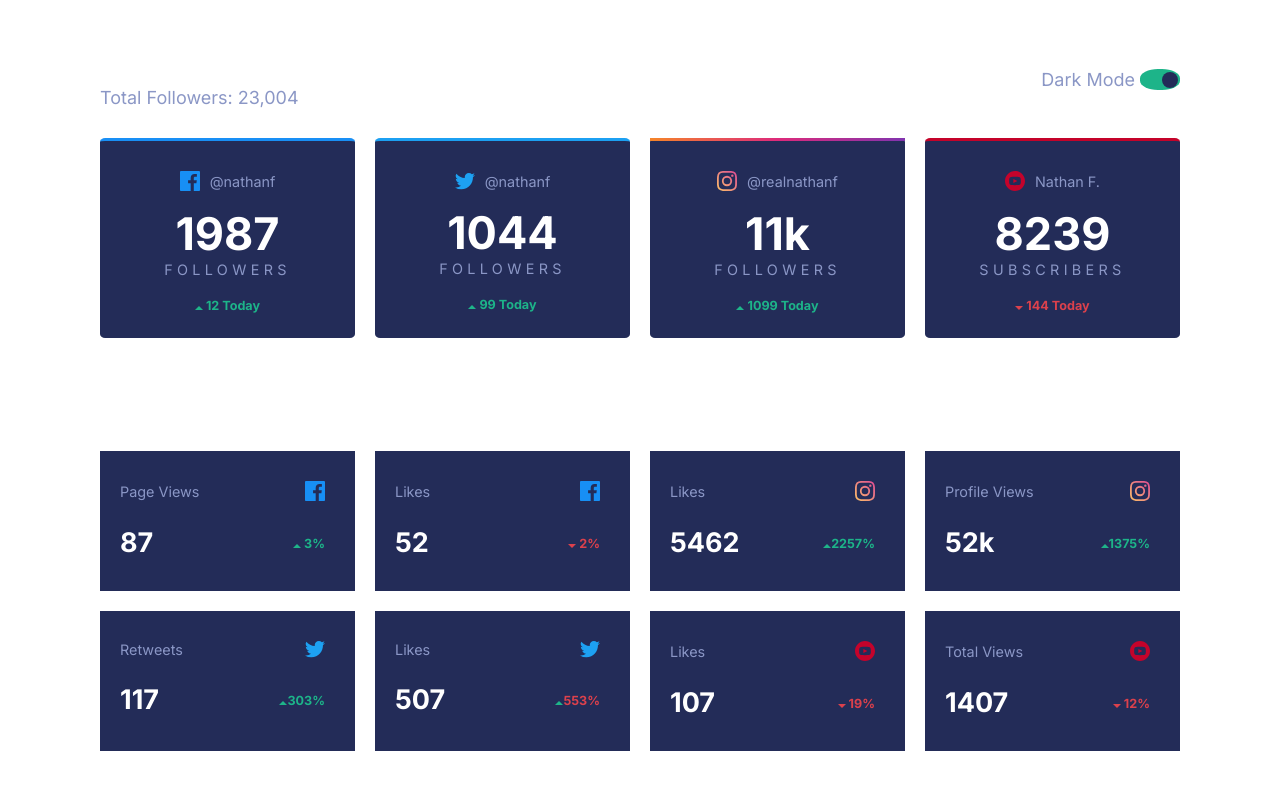
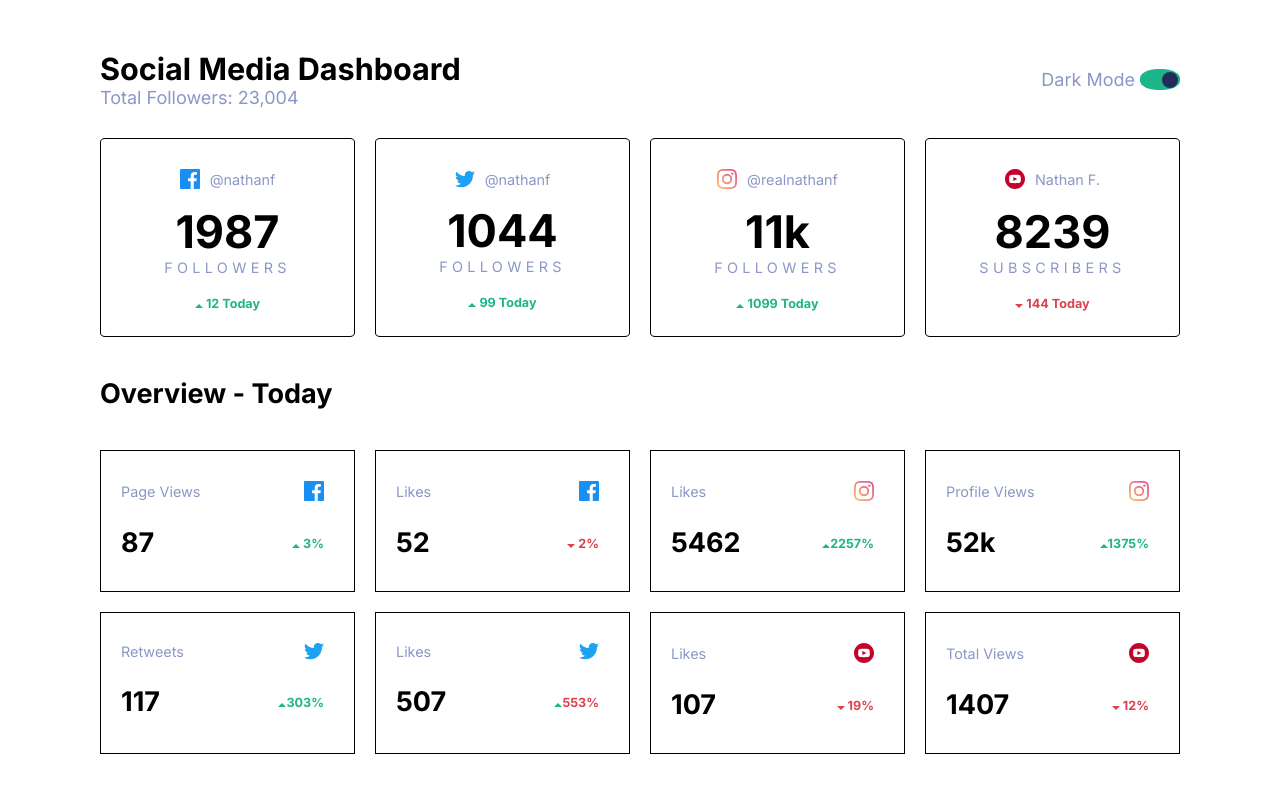
Before and after one commit to andersonrodrigod/social-media-dashboard-with-theme-switcher-master, a plain HTML site: page index.html in a window 1280 px wide. Both pictures are taken after a click on the element 1150 px from the left and 79 px from the top of the page. Drawn offline with Linux system fonts and the light colour scheme.

Commit message:
consertando o sunnyside

```diff
--- a/index.html
+++ b/index.html
@@ -13,7 +13,7 @@
   <header>
 
     <div class="title">
-      <h1>Social Media Dashboard</h1>
+      <h1 class="title-1">Social Media Dashboard</h1>
       <p>Total Followers: 23,004</p>
     </div>
 
@@ -85,7 +85,7 @@
 
     <section class="result-today" >
 
-      <h1>Overview - Today</h1>
+      <h1 class="title-1">Overview - Today</h1>
 
       <div class="upper-section">
         <article class="box-overview">
--- a/script.js
+++ b/script.js
@@ -1,7 +1,29 @@
 const btn = document.querySelector(".btn")
+const boxUps = document.querySelectorAll(".box-folowers-result")
+const boxDowns = document.querySelectorAll(".box-overview")
+const body = document.body
+const title = document.querySelectorAll(".title-1")
+
+
+
+
+
 
 btn.addEventListener("click", () => {
     btn.classList.toggle("btn-mover")
-    document.body.style.background= "white"
+    body.classList.toggle("body-background")
+
+
+    boxDowns.forEach(box => {
+        box.classList.toggle("boxes-colors")
+    })
+
+    boxUps.forEach(box => {
+        box.classList.toggle("boxes-colors")
+    })
+
+    title.forEach(tit => {
+        tit.classList.toggle("title-color")
+    })
 
 })
--- a/style.css
+++ b/style.css
@@ -252,7 +252,17 @@ a {
 }
 
 
-.toggle-color {
-    background-color: white;
+.body-background {
+    background: white;
 
 }
+
+.boxes-colors {
+    color: black;
+    background-color: white;
+    border: 0.5px solid black;
+}
+
+.title-color {
+    color: black;
+}
```
Also changed, not shown: pesca/Novo Documento de Texto.txt.
